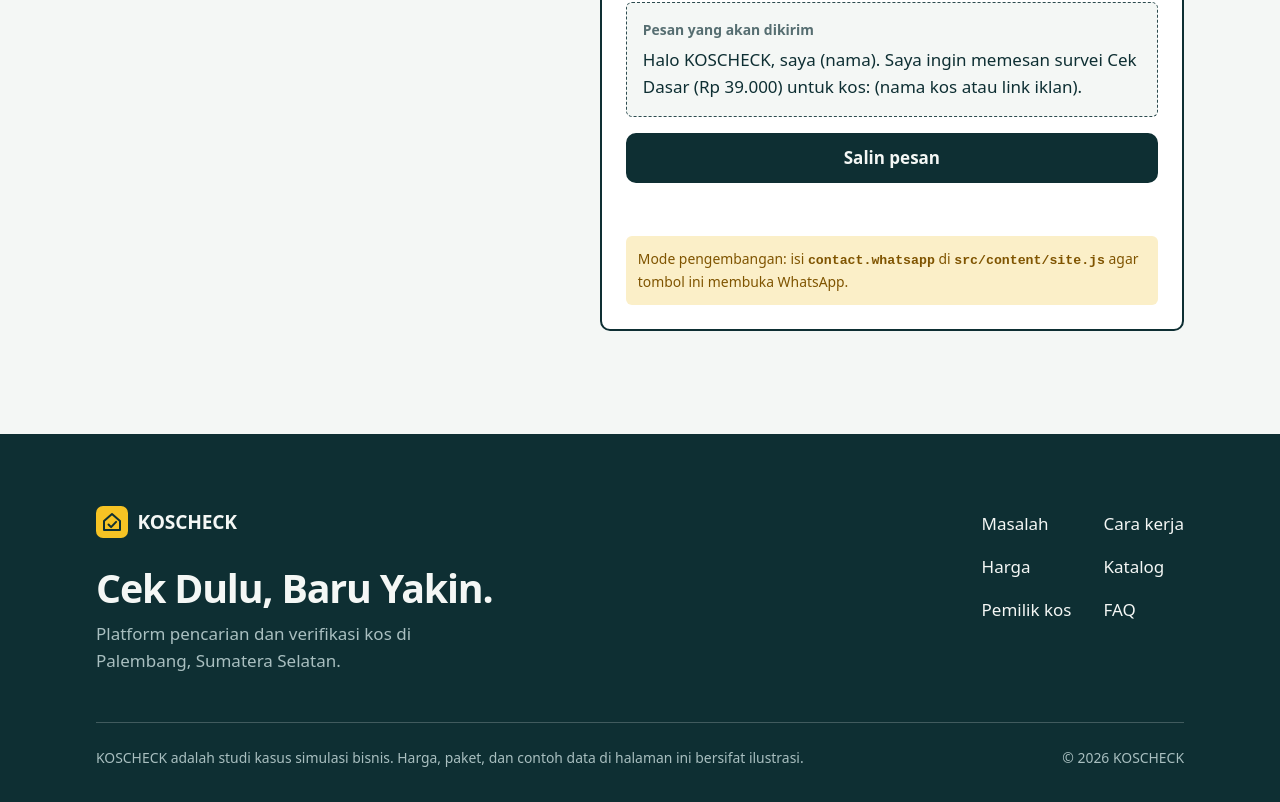
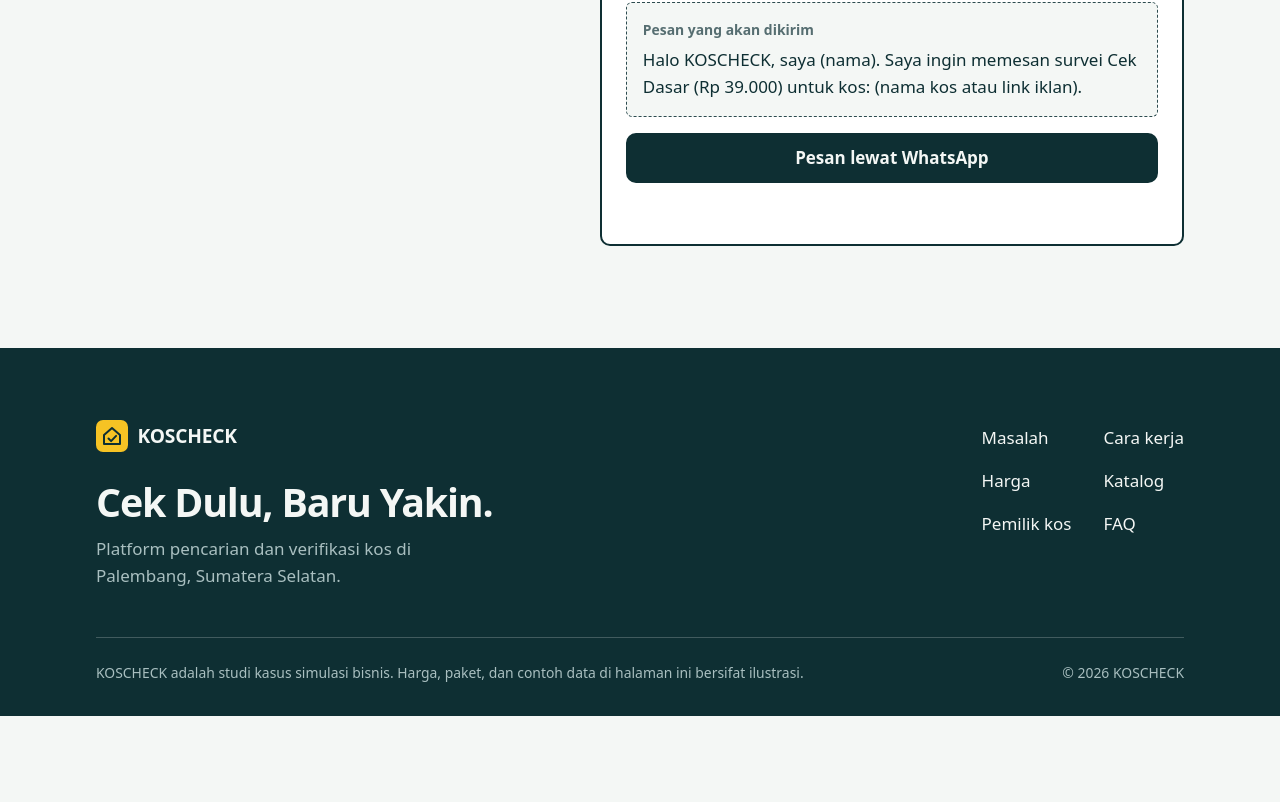
Before and after one commit to MuhammadKhaidir/KoshCheck, a React (Vite) app: page / in a window 1280 px wide. Shown: the part 7334-8136 px from the top of the page. After the commit the page ends 8050 px from the top, so only its background shows below. Built offline with nearby package versions, Linux system fonts and the light colour scheme.

Commit message:
add direct pesan'

```diff
--- a/src/components/sections/Order.jsx
+++ b/src/components/sections/Order.jsx
@@ -160,7 +160,7 @@ export default function Order() {
             </div>
 
             <Button as="button" type="submit">
-              {waUrl ? 'Kirim lewat WhatsApp' : 'Salin pesan'}
+              {waUrl ? 'Pesan lewat WhatsApp' : 'Salin pesan'}
             </Button>
 
             <p className={s.status} role="status">
--- a/src/content/site.js
+++ b/src/content/site.js
@@ -17,7 +17,7 @@ export const brand = {
  * Bila dikosongkan, tombol form menjadi "Salin pesan".
  */
 export const contact = {
-  whatsapp: '',
+  whatsapp: '6285709935273',
 }
 
 export const nav = [
```
Also changed, not shown: 1 other file (tests, documents, lock files or other folders).
